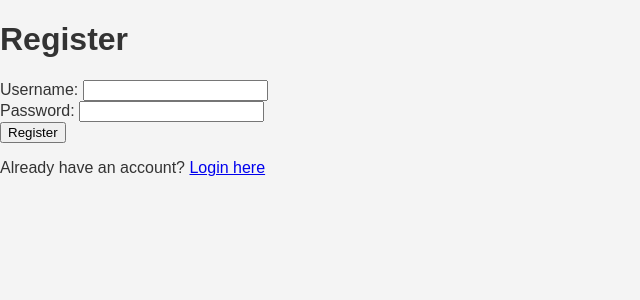
After one commit to rah1809/webdiv-project-, a Flask app: page /register in a window 1280 px wide. The commit adds this page. Shown: the top 300 px of the page, without its empty margins (0-640 px from the left). Run offline with Flask 3, Linux system fonts and the light colour scheme.

Commit message:
db connection and loging and regiesgtr

```diff
--- a/app.py
+++ b/app.py
@@ -1,10 +1,13 @@
-from flask import Flask, render_template
+from flask import Flask, render_template, request, redirect, url_for, session, flash
+from db import Database
+import os
 
 app = Flask(__name__,
             template_folder='templates',
-                static_folder='static')
+            static_folder='static')
+app.secret_key = os.urandom(24)  # Required for session management
+db = Database()
 
-# Routes for different pages
 @app.route('/')
 def dashboard():
     return render_template('dashboard.html')
@@ -29,9 +32,39 @@ def group_research():
 def library():
     return render_template('library.html')
 
-@app.route('/login.html')
+@app.route('/login')
 def login():
     return render_template('login.html')
+
+@app.route('/login_post', methods=['GET', 'POST'])
+def login_post():
+    if request.method == 'POST':
+        username = request.form['username']
+        password = request.form['password']
+
+        if db.verify_user(username, password):
+            session['username'] = username
+            return redirect(url_for('dashboard'))
+        else:
+            flash('Invalid username or password')
+            return redirect(url_for('login'))
+
+    return render_template('login.html')
+
+@app.route('/register', methods=['GET', 'POST'])
+def register():
+    if request.method == 'POST':
+        username = request.form['username']
+        password = request.form['password']
+
+        if db.add_user(username, password):
+            flash('Registration successful! Please login.')
+            return redirect(url_for('login'))
+        else:
+            flash('Username already exists')
+            return redirect(url_for('register'))
+
+    return render_template('register.html')
 
 @app.route('/project-management.html')
 def project_management():
@@ -49,5 +82,5 @@ def tlogin():
 def tlog():
     return render_template('tlog.html')
 
-if __name__ == "__main__":
+if __name__ == '__main__':
     app.run(debug=True)
--- /dev/null
+++ b/templates/register.html
@@ -0,0 +1,33 @@
+<!DOCTYPE html>
+<html lang="en">
+<head>
+    <meta charset="UTF-8">
+    <meta name="viewport" content="width=device-width, initial-scale=1.0">
+    <title>Register</title>
+    <link rel="stylesheet" href="{{ url_for('static', filename='css/base.css') }}">
+</head>
+<body>
+    <div class="login-container">
+        <h1>Register</h1>
+        {% with messages = get_flashed_messages() %}
+            {% if messages %}
+                {% for message in messages %}
+                    <div class="flash-message">{{ message }}</div>
+                {% endfor %}
+            {% endif %}
+        {% endwith %}
+        <form method="POST" action="{{ url_for('register') }}">
+            <div class="form-group">
+                <label for="username">Username:</label>
+                <input type="text" id="username" name="username" required>
+            </div>
+            <div class="form-group">
+                <label for="password">Password:</label>
+                <input type="password" id="password" name="password" required>
+            </div>
+            <button type="submit">Register</button>
+        </form>
+        <p>Already have an account? <a href="{{ url_for('login') }}">Login here</a></p>
+    </div>
+</body>
+</html>
```
Also changed, not shown: db.py (added, +35 -0 lines), templates/login.html (+20 -12 lines).
